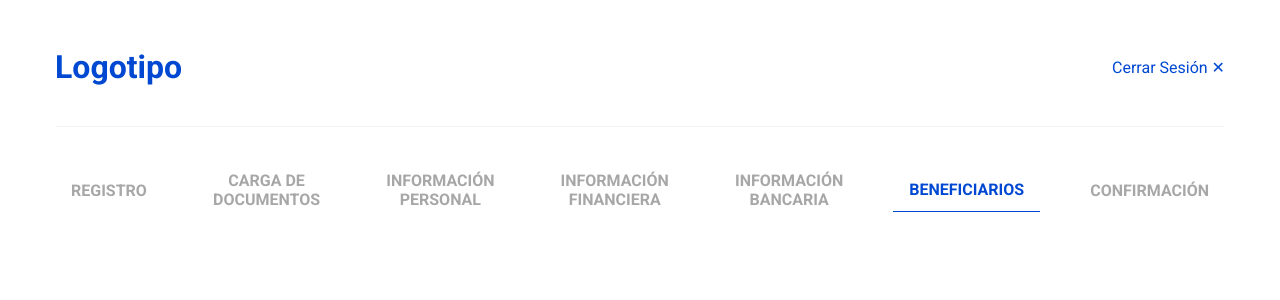
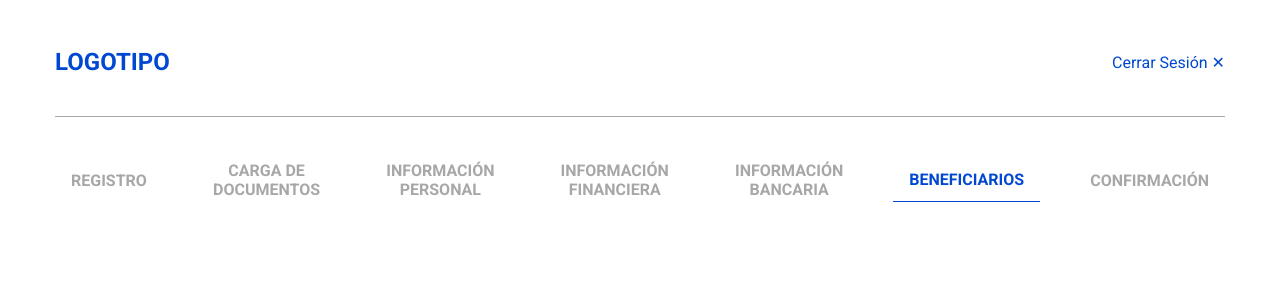
Before and after one commit to OscarAguilarL/prueba-web-trainee-columbus, a React (Vite) app: page / in a window 1280 px wide. Shown: the top 300 px of the page. Built offline with nearby package versions, Linux system fonts and the light colour scheme.

Commit message:
Style refactor to logotipo

```diff
--- a/src/styles/components/_header.scss
+++ b/src/styles/components/_header.scss
@@ -5,13 +5,15 @@
   color: $primary;
   padding-block-end: 2rem;
 
-  border-bottom: 1px solid lighten($color: $secondary, $amount: 30);
+  border-bottom: 1px solid $secondary;
 }
 
 .header__logo {
   cursor: pointer;
   user-select: none;
   padding-block-end: 0.5rem;
+  text-transform: uppercase;
+  font-size: 1.5rem;
 }
 
 .header__logout {
```
